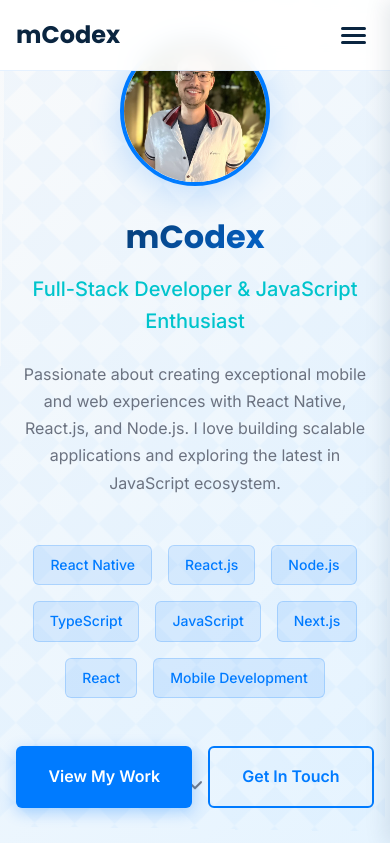
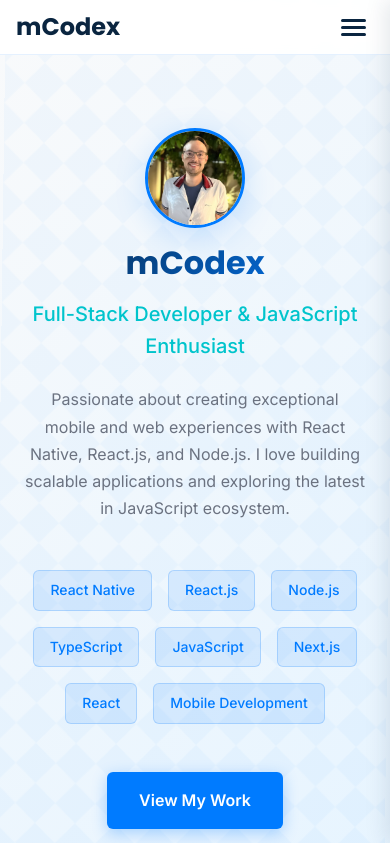
Before and after one commit to mCodex/mcodex.github.io, a Next.js app: page / in a window 390 px wide. Shown: the top 843 px of the page. Built offline with nearby package versions, Linux system fonts and the light colour scheme.

Commit message:
fix: adjust padding for Hero and Navigation components on tablet and mobile

```diff
--- a/src/app/components/Hero/Hero.module.scss
+++ b/src/app/components/Hero/Hero.module.scss
@@ -9,6 +9,16 @@
   background: linear-gradient(135deg, $color-soft-white 0%, $color-primary-light 100%);
   position: relative;
   overflow: hidden;
+  padding-top: 80px; // Account for fixed navigation
+
+  @media (max-width: $tablet) {
+    padding-top: 100px; // Increase padding on tablet and mobile
+  }
+
+  @media (max-width: $mobile) {
+    padding-top: 120px; // Even more padding on mobile for better spacing
+    min-height: calc(100vh - 40px); // Slightly reduce height to accommodate padding
+  }
 
   &::before {
     content: '';
@@ -31,6 +41,15 @@
   text-align: center;
   z-index: 2;
   position: relative;
+  padding: 1rem;
+
+  @media (max-width: $tablet) {
+    padding: 1rem 0.5rem;
+  }
+
+  @media (max-width: $mobile) {
+    padding: 0.5rem;
+  }
 }
 
 .avatar {
@@ -43,6 +62,19 @@
   border: 4px solid $color-primary;
   box-shadow: 0 8px 32px rgba($color-primary, 0.2);
   transition: $transition-default;
+
+  @media (max-width: $tablet) {
+    width: 120px;
+    height: 120px;
+    margin: 0 auto 1.5rem;
+  }
+
+  @media (max-width: $mobile) {
+    width: 100px;
+    height: 100px;
+    margin: 0 auto 1rem;
+    border: 3px solid $color-primary;
+  }
 
   &:hover {
     transform: translateY(-5px);
--- a/src/app/components/Navigation/Navigation.module.scss
+++ b/src/app/components/Navigation/Navigation.module.scss
@@ -22,6 +22,14 @@
   justify-content: space-between;
   align-items: center;
   padding: 1rem 0;
+
+  @media (max-width: $tablet) {
+    padding: 0.75rem 0;
+  }
+
+  @media (max-width: $mobile) {
+    padding: 0.5rem 0;
+  }
 }
 
 .logo {
```
